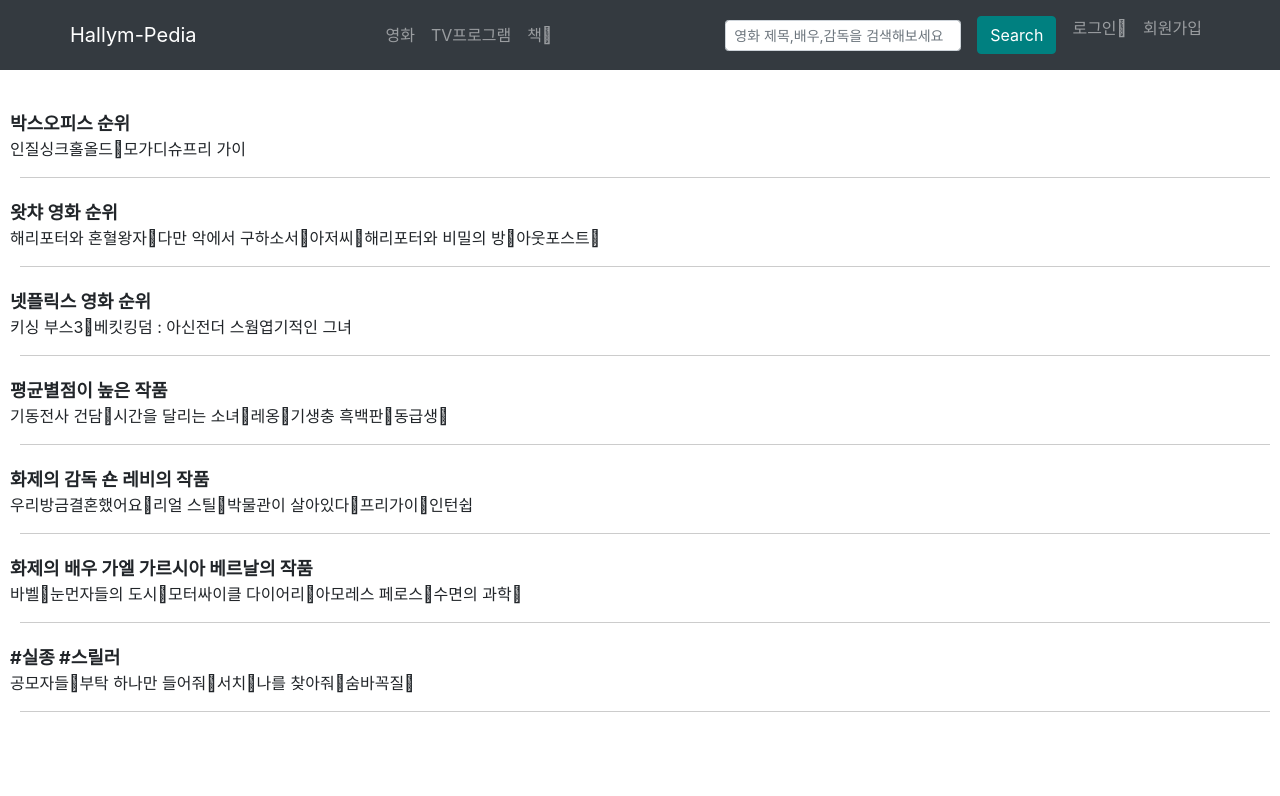
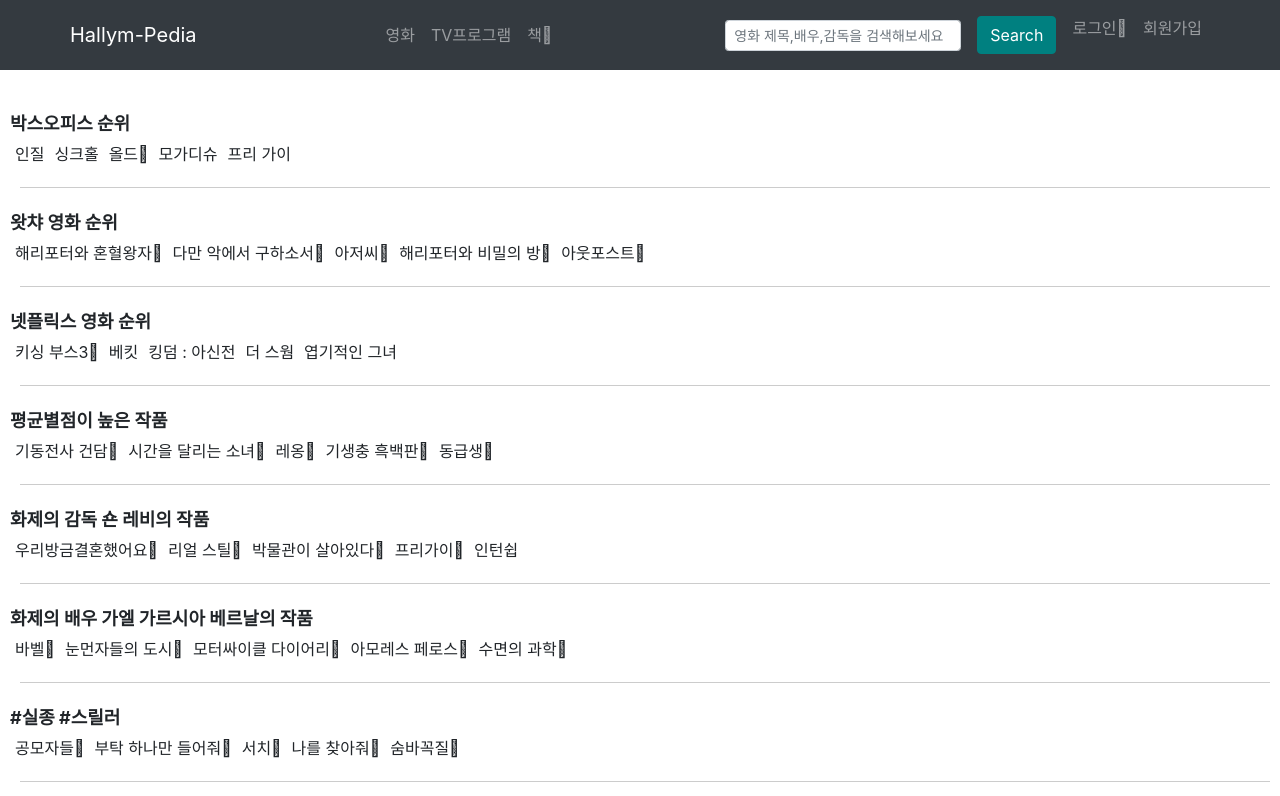
Before and after one commit to SeungMinK/hallym-pedia, a React (Create React App) app: page / in a window 1280 px wide. Shown: the top 796 px of the page. Built offline with nearby package versions, Linux system fonts and the light colour scheme.

Commit message:
[update code] td에 padding추가

```diff
--- a/src/Content/Movie.css
+++ b/src/Content/Movie.css
@@ -13,3 +13,6 @@
     margin-top: 20px;
     margin-left: 10px;
 }
+td{
+    padding: 5px;
+}
```
